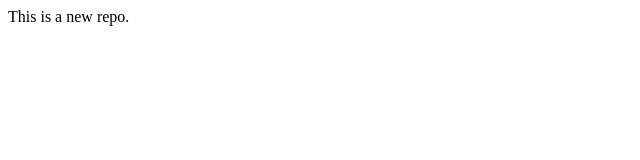
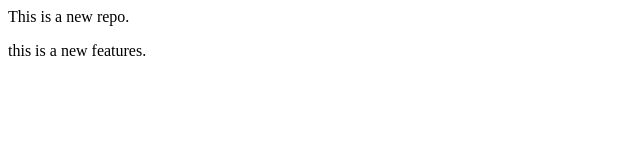
Before and after one commit to harshkr-cs/LocalRepo, a plain HTML site: page index.html in a window 1280 px wide. Shown: the whole page, without its empty margins (0-640 px from the left). Drawn offline with Linux system fonts and the light colour scheme.

Commit message:
Add new features

```diff
--- a/index.html
+++ b/index.html
@@ -1 +1,2 @@
 <p>This is a new repo.</p>
+<p>this is a new features.</p>
```
